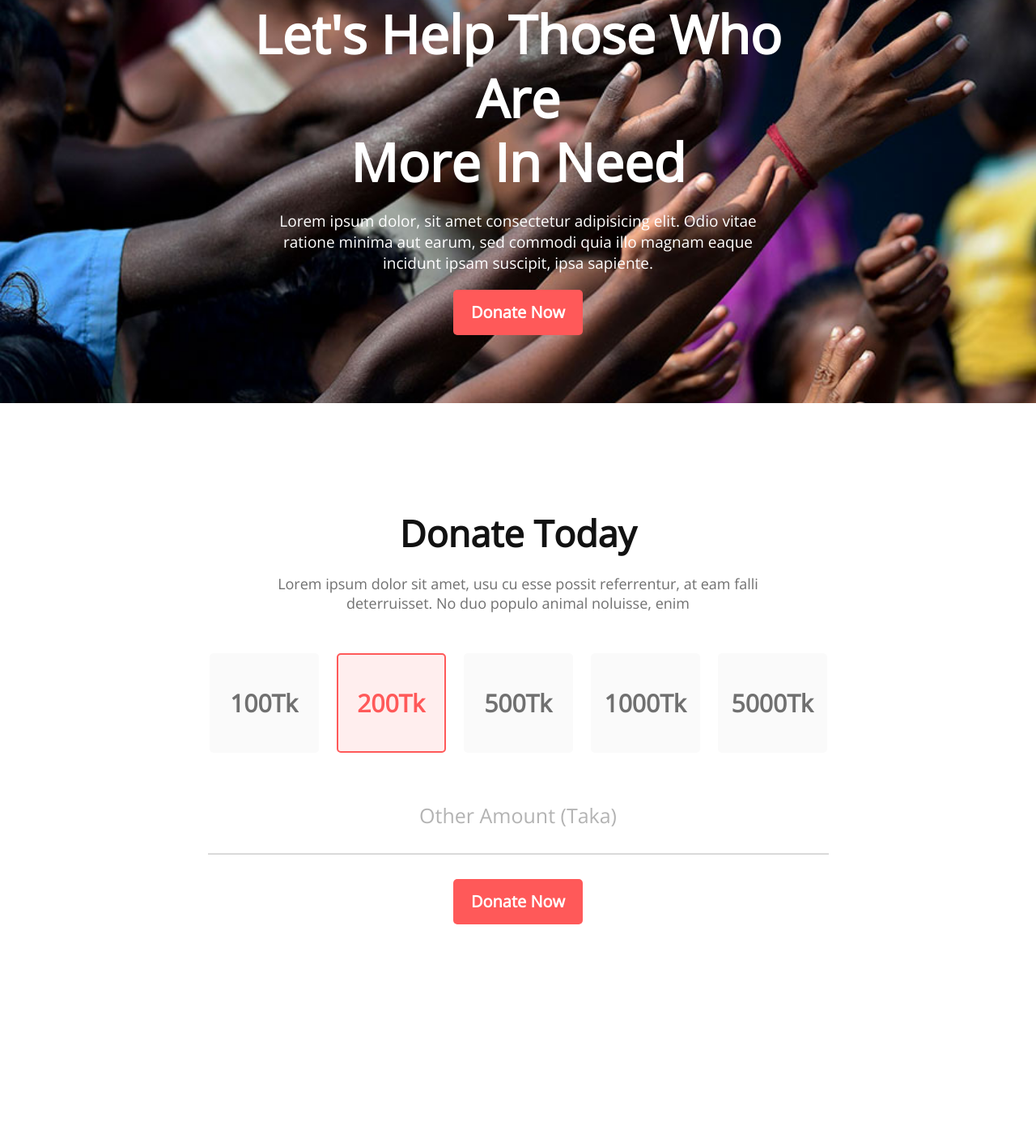
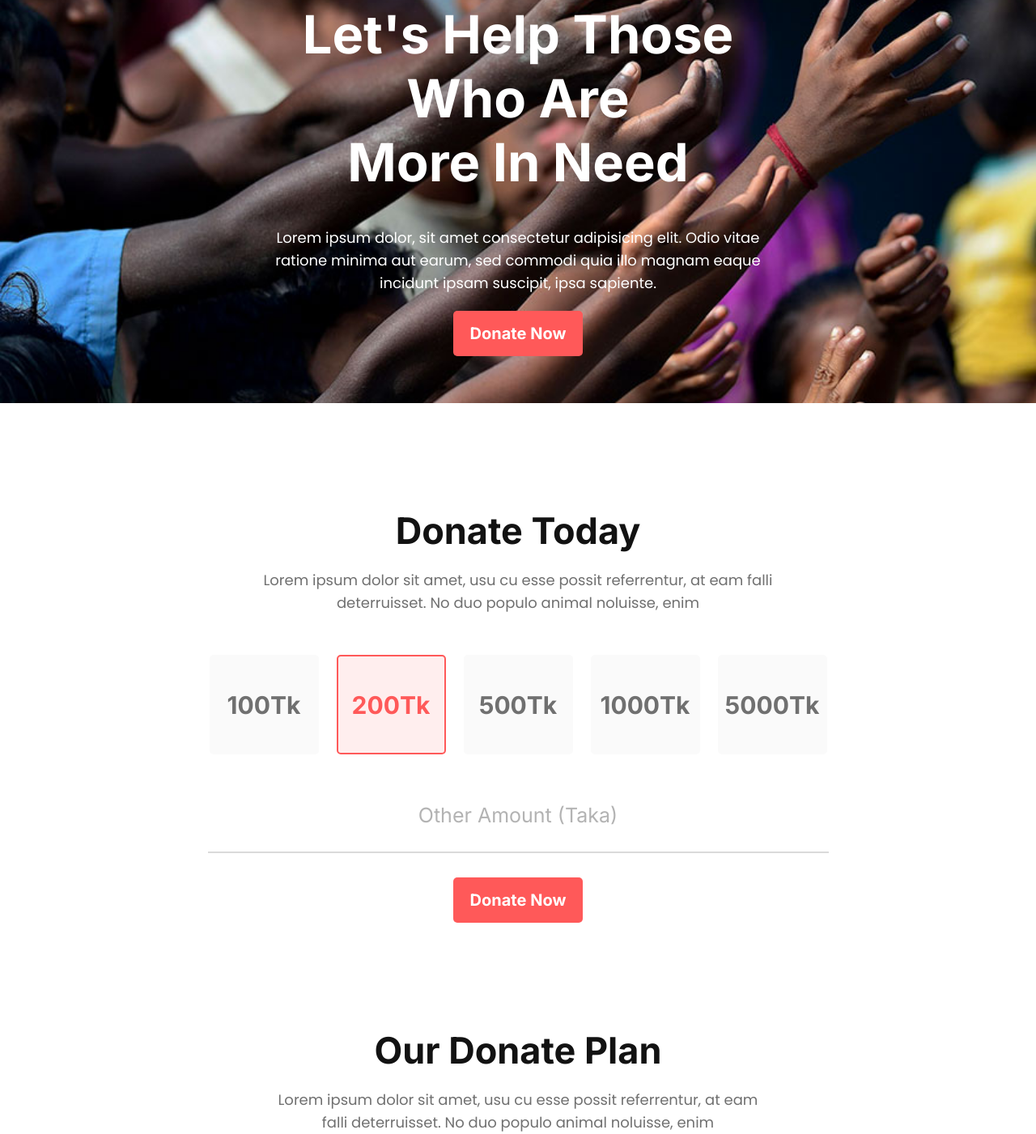
Before and after one commit to syfulsharif/donate-website, a plain HTML site: page index.html in a window 1280 px wide. Shown: the part 171-1572 px from the top of the page at 81% size. Before the commit the page ends 1313 px from the top, so only its background shows below. Drawn offline with nearby package versions, Linux system fonts and the light colour scheme.

Commit message:
Donate Plan Added

```diff
--- a/index.html
+++ b/index.html
@@ -5,16 +5,16 @@
     <meta http-equiv="X-UA-Compatible" content="IE=edge">
     <meta name="viewport" content="width=device-width, initial-scale=1.0">
     <title>Donate Today Website</title>
-    <link rel="stylesheet" href="styles/donate.css">
     <link rel="preconnect" href="https://fonts.googleapis.com">
     <link rel="preconnect" href="https://fonts.gstatic.com" crossorigin>
-    <link href="https://fonts.googleapis.com/css2?family=Open+Sans&display=swap" rel="stylesheet">
+    <link href="https://fonts.googleapis.com/css2?family=Inter:wght@400;700&family=Open+Sans&family=Poppins&display=swap" rel="stylesheet">
+    <link rel="stylesheet" href="styles/donate.css">
 </head>
 <body>
     <header class="header">
         <div class="banner">
             <h1 class="hero-text">Let's Help Those Who Are <br> More In Need</h1>
-            <p class="hero-description">Lorem ipsum dolor, sit amet consectetur adipisicing elit. Odio vitae ratione minima aut earum, sed commodi quia illo magnam eaque incidunt ipsam suscipit, ipsa sapiente.</p>
+            <p class="donate-description" id="hero-desc">Lorem ipsum dolor, sit amet consectetur adipisicing elit. Odio vitae ratione minima aut earum, sed commodi quia illo magnam eaque incidunt ipsam suscipit, ipsa sapiente.</p>
             <button class="btn-primary">Donate Now</button>
         </div>
     </header>
@@ -34,6 +34,14 @@
             <button class="btn-primary">Donate Now</button>
 
         </section>
+        <section class="other-donate">
+            <h1 class="donate-title">Our Donate Plan</h1>
+            <p class="donate-description">Lorem ipsum dolor sit amet, usu cu esse possit referrentur, at eam <br> falli deterruisset. No duo populo animal noluisse, enim</p>
+            <div>
+
+            </div>
+
+        </section>
     </main>
 
 
--- a/styles/donate.css
+++ b/styles/donate.css
@@ -1,6 +1,8 @@
 * {
     margin: 0;
-    font-family: 'Open Sans', sans-serif;
+    font-family: 'Inter', sans-serif;
+    /* font-family: 'Open Sans', sans-serif; */
+    /* font-family: 'Poppins', sans-serif; */
 }
 
 .header {
@@ -23,12 +25,17 @@
     line-height: 79px;
 }
 
-.hero-description {
+#hero-desc {
+    color: #FFFFFF;
+    padding: 20px 30px;
+}
+/* .hero-description {
     padding: 20px 30px;
     font-weight: 400;
     font-size: 19px;
     color: #FFFFFF;
-}
+    font-family: 'Poppins', sans-serif;
+} */
 
 .btn-primary {
     width: 160px;
@@ -63,6 +70,9 @@
     font-size: 18px;
     color: #707070;
     text-align: center;
+    font-family: 'Poppins', sans-serif;
+    line-height: 28px;
+
 }
 
 .amount{
@@ -105,3 +115,9 @@
     border: 1px solid #DADADA;
     margin: 30px auto;
 }
+
+/* Other Donate Plan Section */
+
+.other-donate {
+    text-align: center;
+}
```
